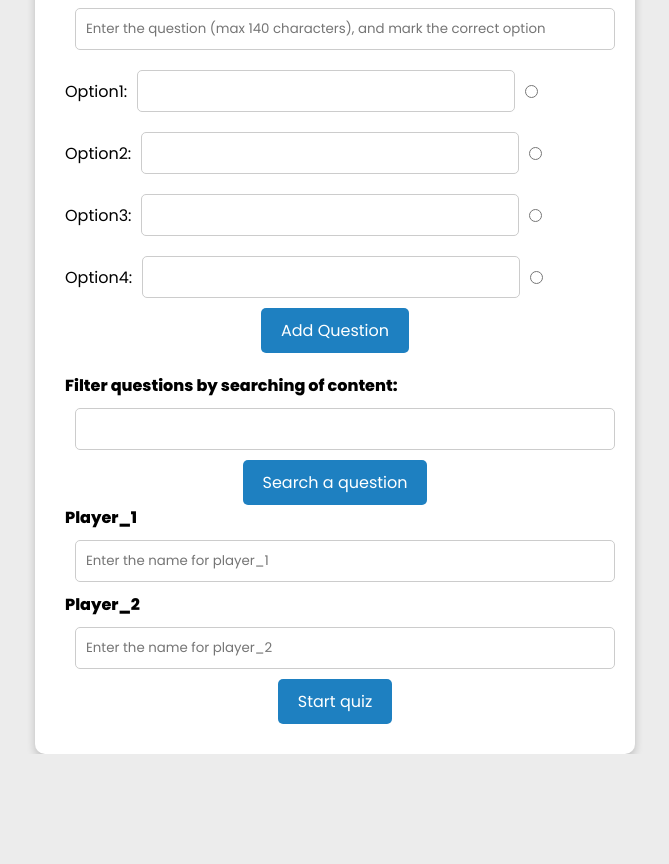
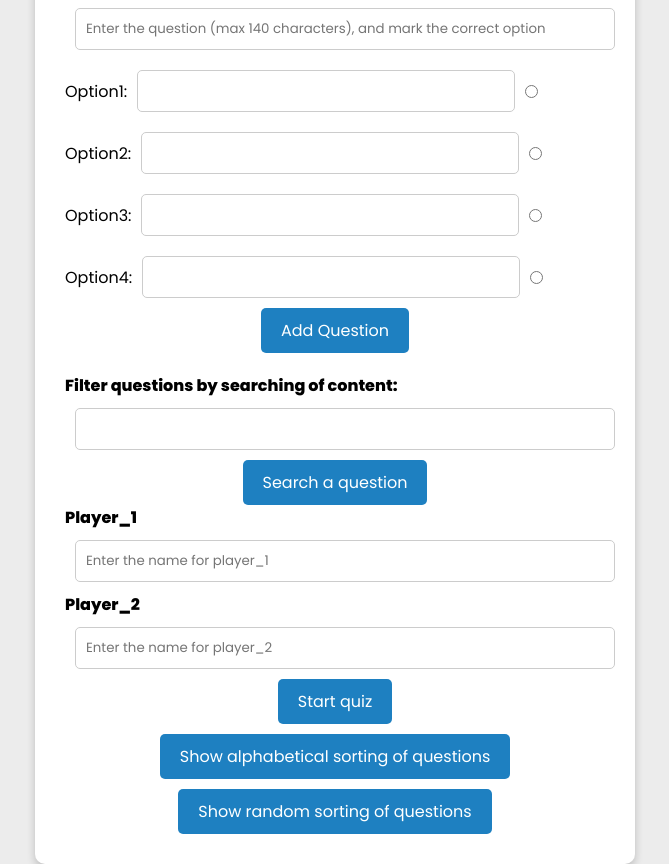
Before and after one commit to VictoriaDem17/quiz-app-project, a plain HTML site: page index.html in a window 1280 px wide. Shown: the part 225-1089 px from the top of the page, without its empty margins (305-974 px from the left). Before the commit the page ends 979 px from the top, so only its background shows below. Drawn offline with Linux system fonts and the light colour scheme.

Commit message:
Alphabetical and random sorting of questions

```diff
--- a/index.html
+++ b/index.html
@@ -70,6 +70,12 @@
     <button type="button" onclick="startQuiz()">Start quiz</button>
     <div id="playersList"></div>
 </div>
+<div class="sortQuestions">
+    <button type="button" id="sortAb" onclick="sortQuestionsAb()">Show alphabetical sorting of questions</button>
+    <div id="questionsListAb"></div>
+    <button type="button" onclick="sortQuestionsRnd()" id="sortRnd">Show random sorting of questions</button>
+    <div id="questionsListRnd"></div>
+</div>
 
 
     <script src="./script.js"></script>
--- a/script.js
+++ b/script.js
@@ -169,8 +169,8 @@ function startQuiz() {
 
   const playersList = document.getElementById('playersList');
   playersList.innerHTML =
-  '<div>' + player1 + '<span id="scorePlayer1">0</span><button onclick="addScore(1, true)">Correct</button><button onclick="addScore(1, false)">Wrong</button></div>' +
-  '<div>' + player2 + '<span id="scorePlayer2">0</span><button onclick="addScore(2, true)">Correct</button><button onclick="addScore(2, false)">Wrong</button></div>';
+  '<div>' + player1 + '<span id="scorePlayer1">0</span><button type="button" onclick="addScore(1, true)">Correct</button><button type="button" onclick="addScore(1, false)">Wrong</button></div>' +
+  '<div>' + player2 + '<span id="scorePlayer2">0</span><button type="button" onclick="addScore(2, true)">Correct</button><button type="button" onclick="addScore(2, false)">Wrong</button></div>';
 }
 
 function addScore(playerNumber, isCorrect) {
@@ -179,3 +179,31 @@ function addScore(playerNumber, isCorrect) {
   score += isCorrect ? 1 : -1;
   scoreElement.innerHTML = score;
 }
+
+function sortQuestionsAb() {
+  quizData.sort((a, b) => a.question.localeCompare(b.question));
+  const container = document.getElementById('questionsListAb');
+  container.innerHTML = '';
+
+  quizData.forEach((quiz, index) => {
+    const listItem = document.createElement('li');
+    listItem.style.padding = '5px';
+    listItem.style.display ='block';
+    listItem.innerText = `${index + 1}. ${quiz.question}`;
+    container.appendChild(listItem);
+  });
+}
+
+function sortQuestionsRnd() {
+  const list = document.getElementById('questionsListRnd');
+  const shuffledData = quizData.sort(() => Math.random() - 0.5);
+  list.innerHTML = '';
+
+  shuffledData.forEach(data => {
+    const listItem = document.createElement('li');
+    listItem.style.padding = '5px';
+    listItem.style.display = 'block';
+    listItem.innerText = data.question;
+    list.appendChild(listItem);
+  });
+}
--- a/style.css
+++ b/style.css
@@ -96,3 +96,7 @@ ul {
     flex-direction: row;
     justify-content: space-around;
 }
+
+#sortAb {
+    margin: 10px auto;
+}
```
